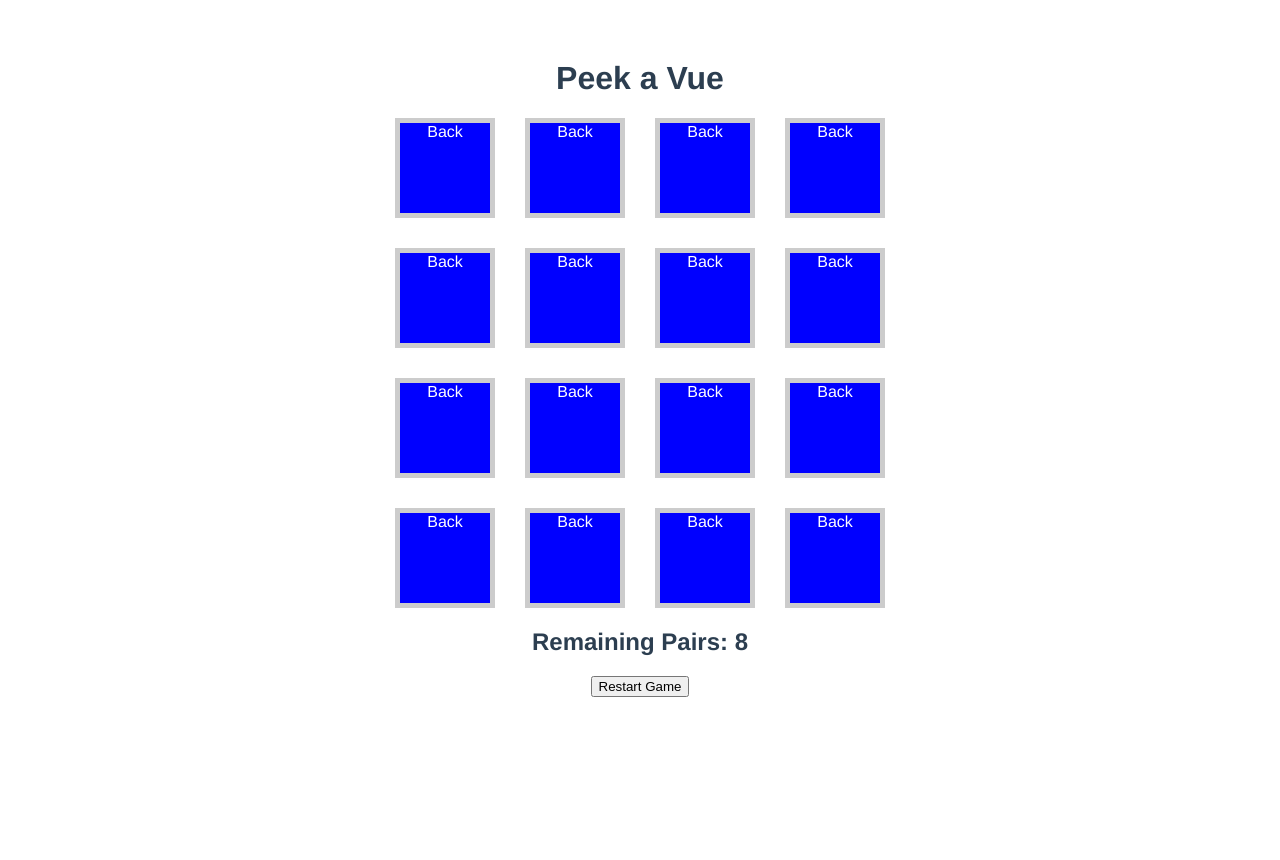
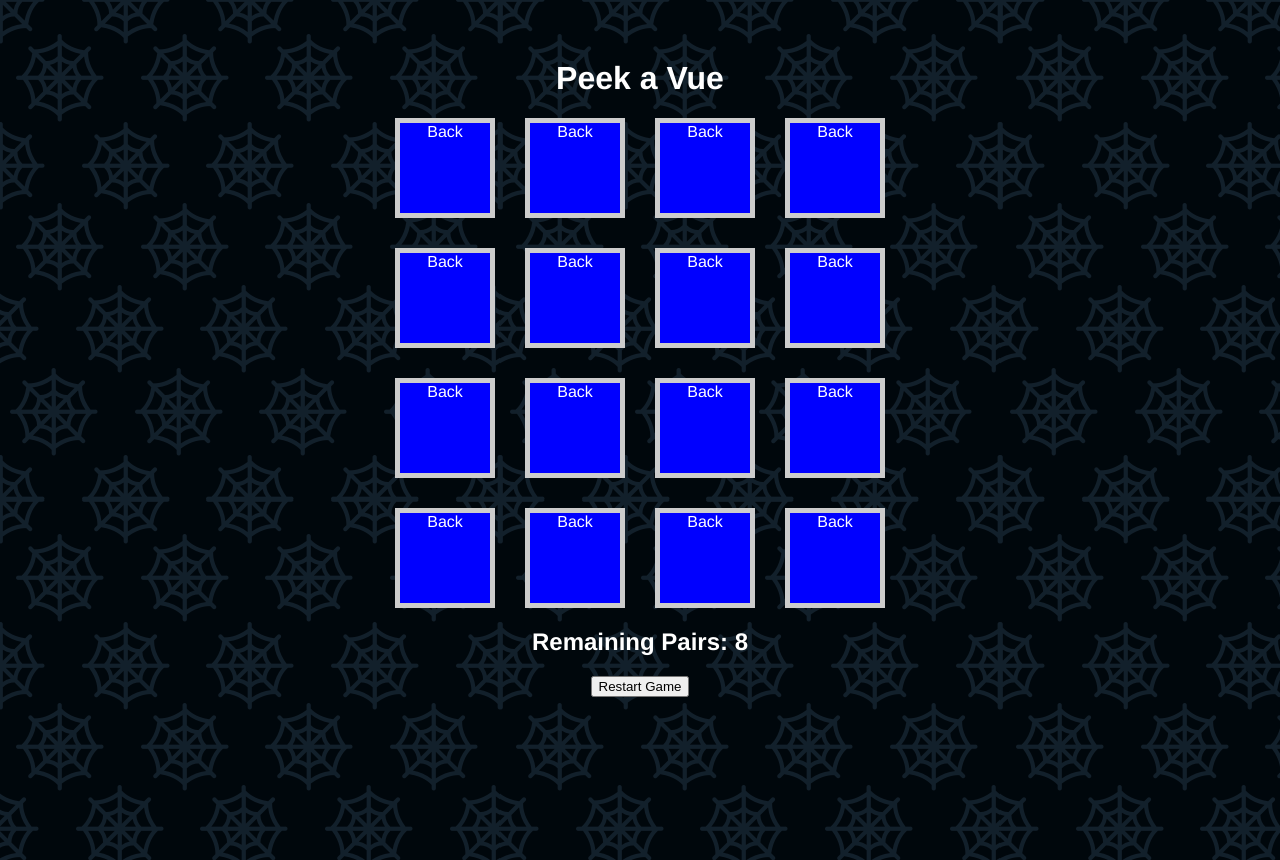
Before and after one commit to albertoaa/peek-a-vue, a Vue app: page / in a window 1280 px wide. Before the commit the page ends 800 px from the top, so only its background shows below. Built offline with nearby package versions, Linux system fonts and the light colour scheme.

Commit message:
feat: styling board

```diff
--- a/src/App.vue
+++ b/src/App.vue
@@ -124,13 +124,27 @@ export default {
 </script>
 
 <style>
+html,
+body {
+  margin: 0;
+  padding: 0;
+}
+
+h1 {
+  margin-top: 0;
+}
+
 #app {
   font-family: 'Avenir', Helvetica, Arial, sans-serif;
   -webkit-font-smoothing: antialiased;
   -moz-osx-font-smoothing: grayscale;
   text-align: center;
   color: #2c3e50;
-  margin-top: 60px;
+  background-image: url('../public/images/page-bg.png');
+  background-color: #00070c;
+  height: 100vh;
+  color: #fff;
+  padding-top: 60px;
 }
 
 .game-board {
```
